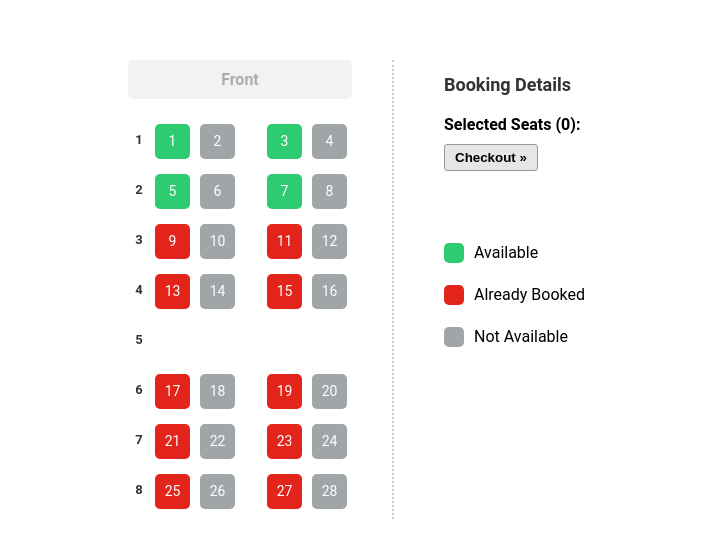
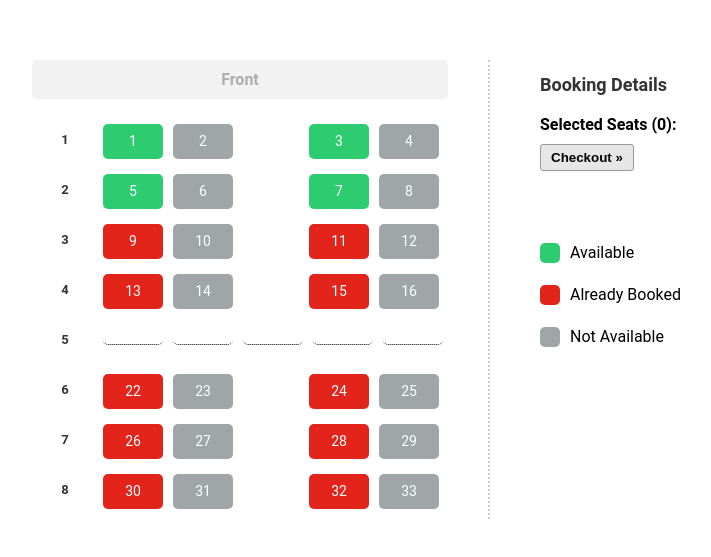
Before and after one commit to dmjrmh/jQuery-seat-charts, a plain HTML site: page index.html in a window 1280 px wide. Shown: the part 111-668 px from the top of the page, without its empty margins (229-940 px from the left). Drawn offline with nearby package versions, Linux system fonts and the light colour scheme.

Commit message:
updated some css

```diff
--- a/index.html
+++ b/index.html
@@ -1,6 +1,5 @@
 <!DOCTYPE html>
 <html lang="en">
-
 	<head>
 		<meta charset="UTF-8" />
 		<meta name="viewport" content="width=device-width, initial-scale=1.0" />
@@ -51,13 +50,13 @@
 				line-height: 35px;
 				text-align: center;
 				height: 35px;
-      width: 35px;
+				width: 60px;
 				font-size: 14px;
 			}
 
 			/* Available Bed */
 			div.seatCharts-seat.available {
-      background-color: #2ECC71;
+				background-color: #2ecc71;
 			}
 
 			/* Booked Bed */
@@ -70,6 +69,17 @@
 			div.seatCharts-seat.unavailable {
 				background-color: #a0a6a7;
 				cursor: not-allowed;
+			}
+
+			/* Separator Row */
+			div.seatCharts-seat.separator {
+				background-color: transparent;
+				border: none;
+				border-bottom: 1px dotted black;
+				cursor: default;
+				pointer-events: none;
+				color: transparent;
+				transform: translateY(-15px);
 			}
 
 			/* Selected Bed */
@@ -166,7 +176,7 @@
 			}
 
 			.seatCharts-cell {
-      width: 35px;
+				width: 60px;
 				/* Match seat width for alignment */
 			}
 		</style>
@@ -182,12 +192,16 @@
 
 			<div class="booking-details">
 				<h2>Booking Details</h2>
-      <div style="margin-bottom: 10px;"><b>Selected Seats (<span id="counter">0</span>):</b></div>
+				<div style="margin-bottom: 10px">
+					<b>Selected Seats (<span id="counter">0</span>):</b>
+				</div>
 				<button class="checkout-button">Checkout &raquo;</button>
 				<ul id="selected-seats"></ul>
 				<div id="legend"></div>
 			</div>
 		</div>
+
+		<!-- jQuery and Seat Charts -->
 		<script src="https://code.jquery.com/jquery-3.6.0.min.js"></script>
 		<script src="jquery.seat-charts.min.js"></script>
 
@@ -202,7 +216,7 @@
 							"fu_fu",
 							"eu_eu",
 							"eu_eu",
-            "_____",
+							"lllll",
 							"eu_eu",
 							"eu_eu",
 							"eu_eu",
@@ -219,7 +233,11 @@
 							u: {
 								classes: "unavailable",
 								category: "Not Available",
-            }
+							},
+							l: {
+								classes: "separator",
+								category: "Separator",
+							},
 						},
 						naming: {
 							top: false,
@@ -258,7 +276,10 @@
 								$("#cart-item-" + this.settings.id).remove();
 								//seat has been vacated
 								return "available";
-            } else if (this.status() == "booked" || this.status() == "unavailable") {
+							} else if (
+								this.status() == "booked" ||
+								this.status() == "unavailable"
+							) {
 								//seat has been already booked
 								return this.style();
 							} else {
@@ -273,10 +294,9 @@
 				});
 
 				// Make 'e' (Already Booked) and 'u' (Not Available) seats unavailable/booked status so they can't be clicked
-      sc.find('e').status('booked');
-      sc.find('u').status('unavailable');
+				sc.find("e").status("booked");
+				sc.find("u").status("unavailable");
 			});
 		</script>
 	</body>
-
 </html>
--- a/jquery.seat-charts.css
+++ b/jquery.seat-charts.css
@@ -4,7 +4,7 @@ div.seatCharts-container {
 div.seatCharts-cell {
 
 	height: 16px;
-	width: 16px;
+	width: 60px;
 	margin: 3px;
 	float: left;
 	text-align: center;
```
Lines whose indentation alone changed are shown as unchanged.
